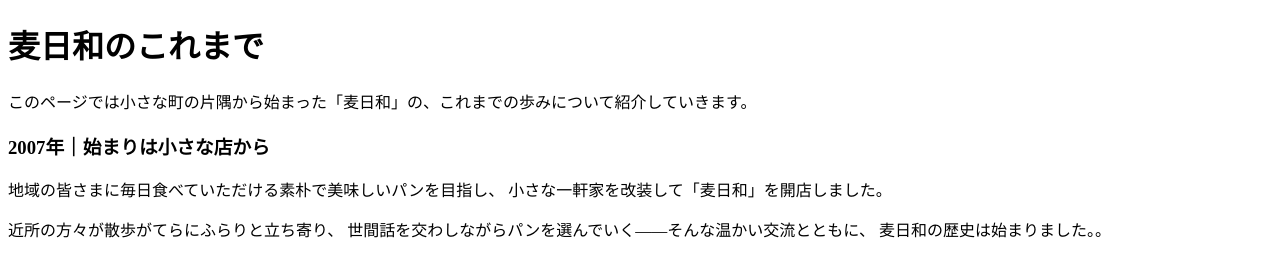
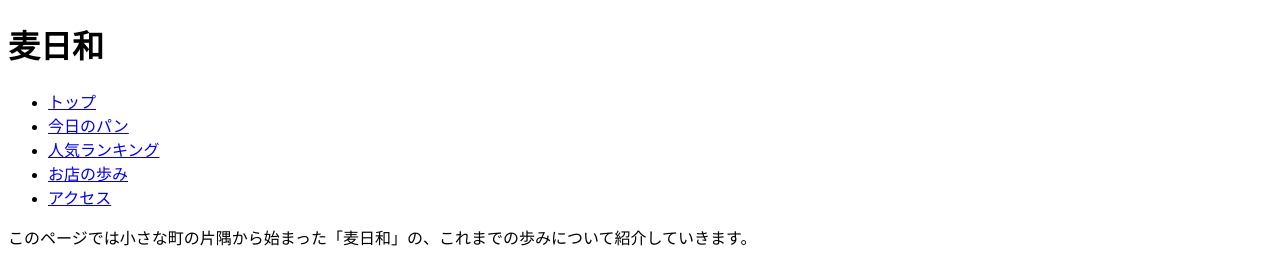
Before and after one commit to OnoderaYuuma/team-bread, a plain HTML site: page history.html in a window 1280 px wide. Shown: the top 254 px of the page. Drawn offline with Linux system fonts and the light colour scheme.

Commit message:
headerとfooterの追加

```diff
--- a/history.html
+++ b/history.html
@@ -8,7 +8,16 @@
 </head>
 <body>
     <header>
-        <h1>麦日和のこれまで</h1>
+        <h1>麦日和</h1>
+        <nav>
+            <ul>
+                <li><a href="#">トップ</a></li>
+                <li><a href="today-bread.html">今日のパン</a></li>
+                <li><a href="ranking.html">人気ランキング</a></li>
+                <li><a href="history.html">お店の歩み</a></li>
+                <li><a href="access.html">アクセス</a></li>
+            </ul>
+        </nav>
     </header>
     <main>
     <p>このページでは小さな町の片隅から始まった「麦日和」の、これまでの歩みについて紹介していきます。</p>
@@ -88,5 +97,8 @@
         </div>
 
     </main>
+    <footer>
+            <p>&copy; 2026 麦日和</p>
+    </footer>
 </body>
 </html>
```
